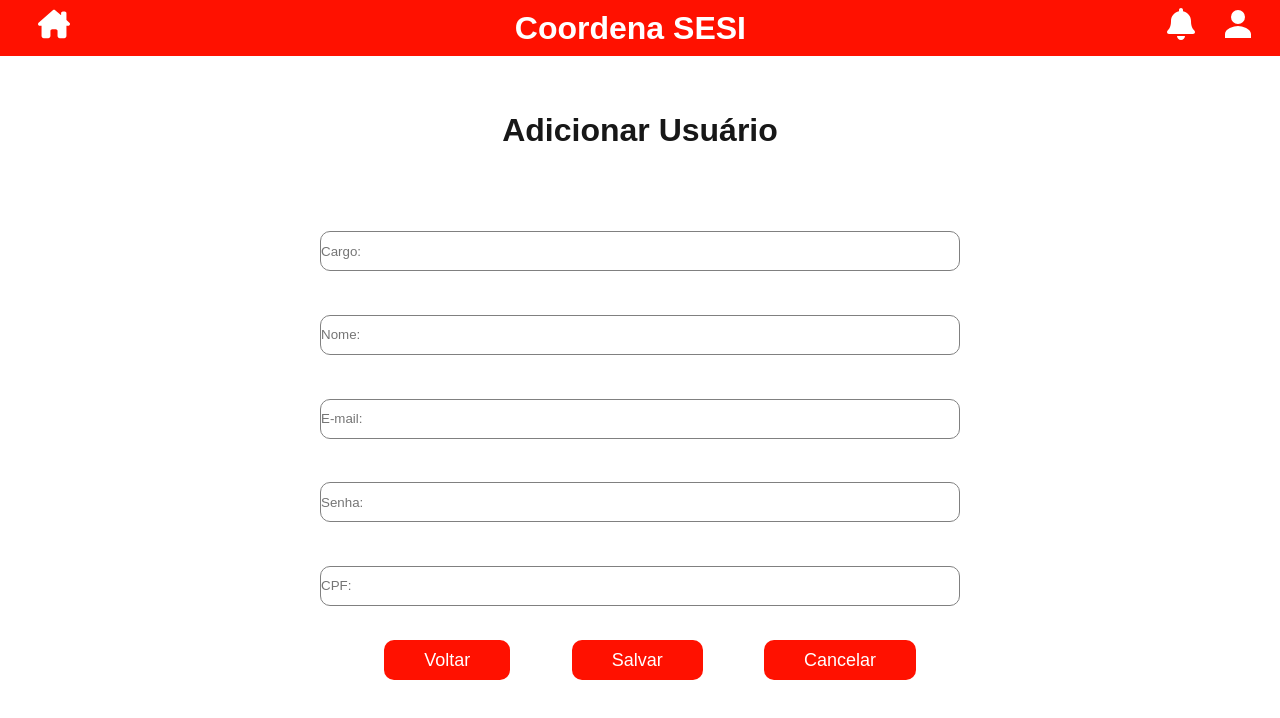
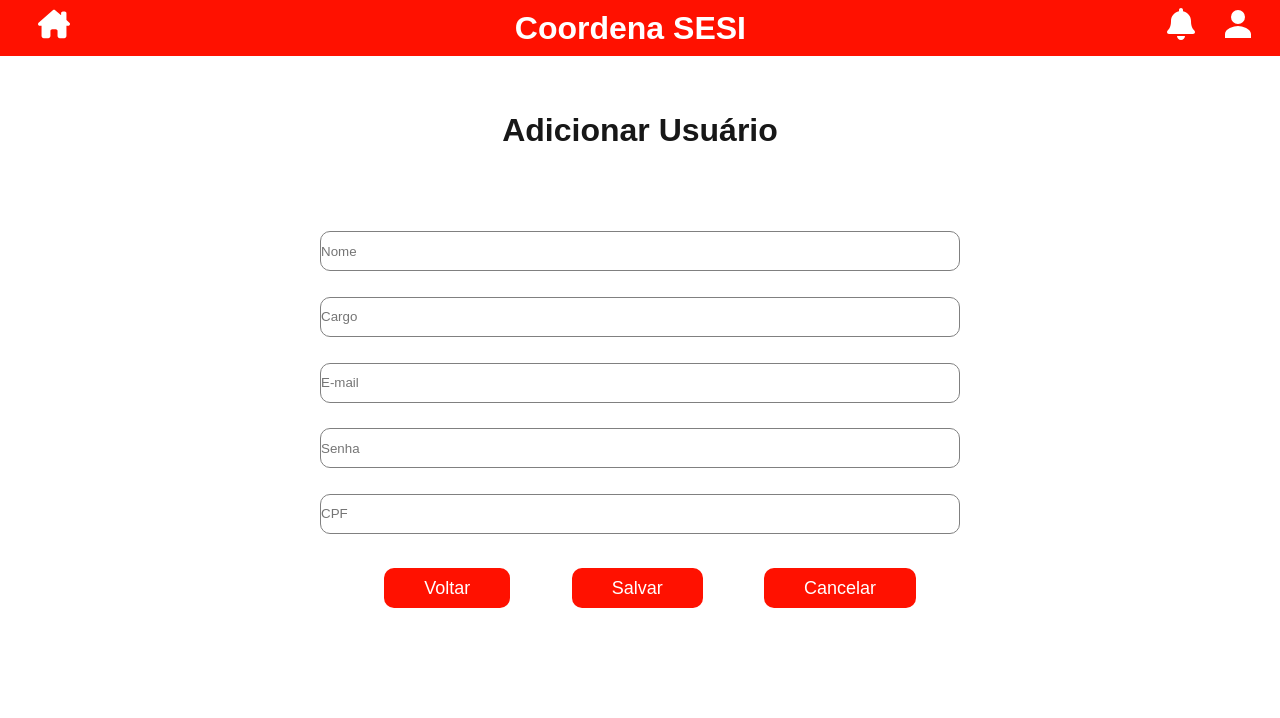
Before and after one commit to Thur00/CoordenaPF-FrontEnd, a Next.js app: page /Paginas/AdicionarUsuario in a window 1280 px wide. Shown: the top 718 px of the page. Built offline with nearby package versions, Linux system fonts and the light colour scheme; no server answers.

Commit message:
add user denovo

```diff
--- a/app/Paginas/AdicionarUsuario/page.jsx
+++ b/app/Paginas/AdicionarUsuario/page.jsx
@@ -7,12 +7,12 @@ import Link from "next/link";
 
 const API_URL = "http://localhost:3001"; // Adicione a URL da API
 
-const Usuarios1 = [{ login_id:"", cargo: "", nome: "", email: "", senha: "", cpf: "" }];
+const Usuarios1 = [{ login_id: "", cargo: "", nome: "", email: "", senha: "", cpf: "" }];
 
 const Input = () => {
   const [data, setData] = useState(Usuarios1);
   const [formData, setFormData] = useState({
-    login_id:"",
+    login_id: "",
     cargo: "",
     nome: "",
     email: "",
@@ -56,7 +56,7 @@ const Input = () => {
           headers: {
             "Content-Type": "application/json",
           },
-          body: JSON.stringify({ Cargo: formData.cargo, Nome: formData.nome, Email: formData.email, Senha: formData.senha, CPF: formData.cpf  }), // Ajuste aqui o objeto para corresponder ao que a API espera
+          body: JSON.stringify({ cargo: formData.cargo, nome: formData.nome, email: formData.email, senha: formData.senha, cpf: formData.cpf }), // Ajuste aqui o objeto para corresponder ao que a API espera
         });
 
         // Atualiza a lista de temas após a edição
@@ -77,7 +77,7 @@ const Input = () => {
             "Content-Type": "application/json",
           },
           // Envia o corpo da requisição em formato JSON
-          body: JSON.stringify({ Login_id: formData.login_id }),
+          body: JSON.stringify({ id: formData.login_id, cargo: formData.cargo, nome: formData.nome, email: formData.email, senha: formData.senha, cpf: formData.cpf }),
         });
 
         // Atualiza a lista de temas após a edição
@@ -90,13 +90,15 @@ const Input = () => {
         setData((prevData) => [...prevData, data]);
 
         // Limpa os campos de entrada
-        setFormData({ login_id:"",
+        setFormData({
+          login_id: "",
           cargo: "",
           nome: "",
           email: "",
           ano: "",
           senha: "",
-          cpf: "",});
+          cpf: "",
+        });
         setShowForm(false);
       } catch (error) {
         // Loga erros no console
@@ -104,13 +106,15 @@ const Input = () => {
       }
     }
     setShowForm(false);
-    setFormData({login_id:"",
+    setFormData({
+      login_id: "",
       cargo: "",
       nome: "",
       email: "",
       ano: "",
       senha: "",
-      cpf: "",});
+      cpf: "",
+    });
   };
 
   const handleCancel = () => {
@@ -134,50 +138,50 @@ const Input = () => {
 
         <input className={styles.um}
           type="text"
+          name="nome"
+          value={formData.nome}
+          onChange={handleInputChange}
+          placeholder="Nome"
+        />
+
+<input className={styles.um}
+          type="text"
           name="cargo"
           value={formData.cargo}
           onChange={handleInputChange}
-          placeholder="Cargo:"
+          placeholder="Cargo"
         />
-        <br></br>
 
-        <input className={styles.um}
-          type="text"
-          name="nome"
-          value={formData.nome}
-          onChange={handleInputChange}
-          placeholder="Nome:"
-        />
-        <br></br>
+
 
         <input className={styles.um}
           type="text"
           name="email"
           value={formData.email}
           onChange={handleInputChange}
-          placeholder="E-mail:"
+          placeholder="E-mail"
         />
-        <br></br>
+
 
         <input className={styles.um}
           type="text"
           name="senha"
           value={formData.senha}
           onChange={handleInputChange}
-          placeholder="Senha:"
+          placeholder="Senha"
         />
-        <br></br>
-        <input className={styles.um}
+
+         <input className={styles.um}
           type="number"
           name="cpf"
           value={formData.cpf}
           onChange={handleInputChange}
-          placeholder="CPF:"
+          placeholder="CPF"
         />
         <div className={styles.botoes}>
-        <button className={styles.botao}>
-          <Link href="/Paginas/Usuarios">Voltar</Link>
-        </button>
+          <button className={styles.botao}>
+            <Link href="/Paginas/Usuarios">Voltar</Link>
+          </button>
           <button className={styles.botao} onClick={handleSave}>
             Salvar
           </button>
@@ -187,8 +191,7 @@ const Input = () => {
         </div>
       </div>
 
-      <br></br>
-      <br></br>
+
     </div>
   );
 };
```
